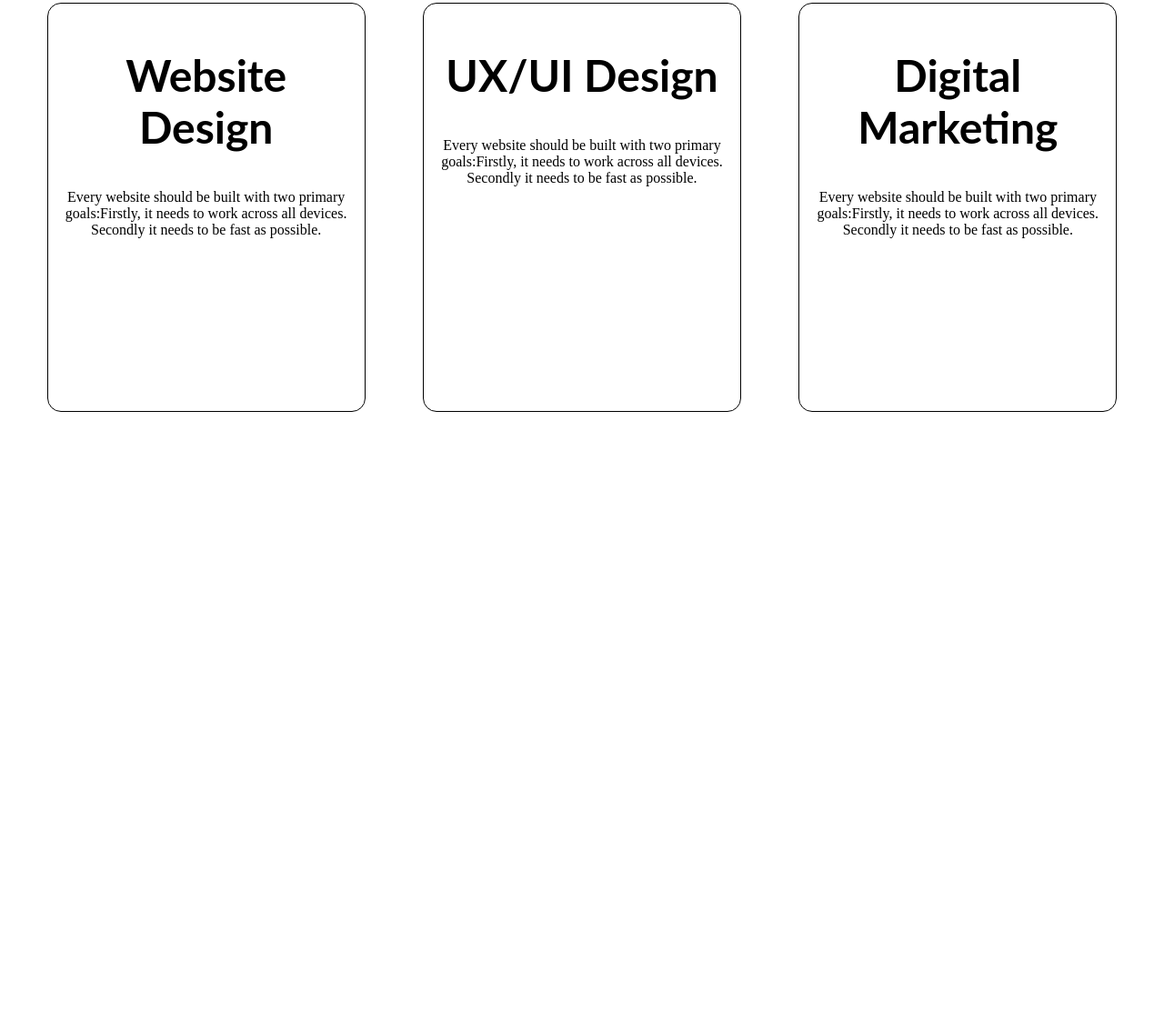
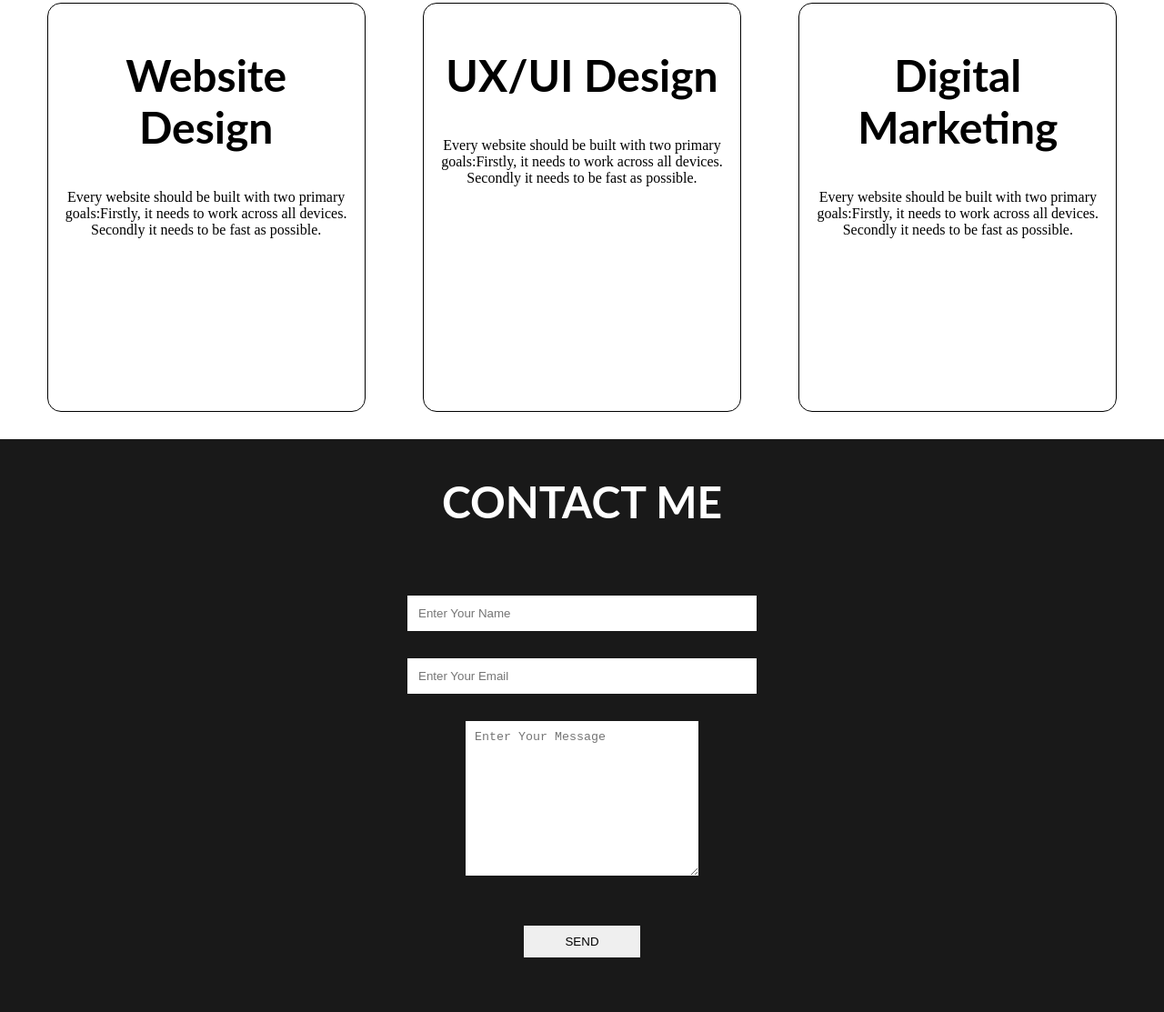
Before and after one commit to Malik784/Portfolio-project, a plain HTML site: page index.html in a window 1280 px wide. Shown: the part 2019-3132 px from the top of the page at 91% size. Before the commit the page ends 2502 px from the top, so only its background shows below. Drawn offline with Linux system fonts and the light colour scheme.

Commit message:
Add contact section and linking section

```diff
--- a/assets/css/style.css
+++ b/assets/css/style.css
@@ -2,6 +2,9 @@
     margin: 0;
     padding: 0;
     box-sizing: border-box;
+}
+html{
+    scroll-behavior: smooth;
 }
 
 
@@ -190,3 +193,48 @@
     box-shadow: 0 0 20px rgb(255,45,45);
     border: none;
 }
+
+
+
+/*Contact section*/
+#contact{
+    display: flex;
+    flex-direction: column;
+    box-sizing: border-box;
+    background-color: rgba(0, 0, 0, 0.9);
+    color: white;
+}
+.form{
+    display: flex;
+    flex-direction: column;
+    box-sizing: border-box;
+    align-items: center;
+    margin: 20px 0px;
+}
+.input{
+    padding: 12px;
+    margin: 15px;
+    width: 30%;
+    border: none;
+    outline: none;
+
+}
+#msg{
+    width: 20%;
+    padding: 10px;
+    margin: 15px;
+    border: none;
+    outline: none;
+
+}
+#send{
+    padding: 10px;
+    width: 10%;
+    margin: 40px;
+    border: none;
+    outline: none;
+}
+#send:hover{
+    cursor: pointer;
+        box-shadow: 0 0 10px whitesmoke;
+}
--- a/index.html
+++ b/index.html
@@ -12,11 +12,11 @@
 <body>
     <nav class="navbar">
         <ul>
-            <li><a href="index.html">Home</a></li>
-            <li><a href="#">About Me</a></li>
-            <li><a href="#">Portfolio</a></li>
-            <li><a href="#">Services</a></li>
-            <li><a href="#">Contact Me</a></li>
+            <li><a href="#home">Home</a></li>
+            <li><a href="#about">About Me</a></li>
+            <li><a href="#portfolio">Portfolio</a></li>
+            <li><a href="#services">Services</a></li>
+            <li><a href="#contact">Contact Me</a></li>
 
 
 
@@ -140,6 +140,26 @@
 
     </section>
 
+    <!--Contact section-->
+    <section id="contact">
+        <h1 class="headings">CONTACT ME</h1>
+        <form action="" class="form">
+            <input type="text" name="name" class="input" placeholder="Enter Your Name">
+            <input type="email" name="email" class="input" placeholder="Enter Your Email">
+            <textarea name="msg" id="msg" cols="30" rows="10" placeholder="Enter Your Message"></textarea>
+            <input type="submit" value="SEND" id="send">
+
+
+
+
+
+        </form>
+
+
+
+
+    </section>
+
 
 
 
```
